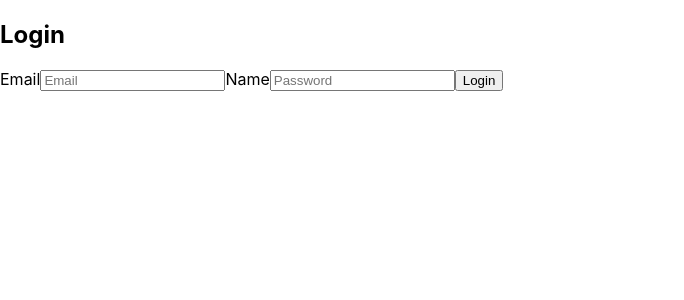
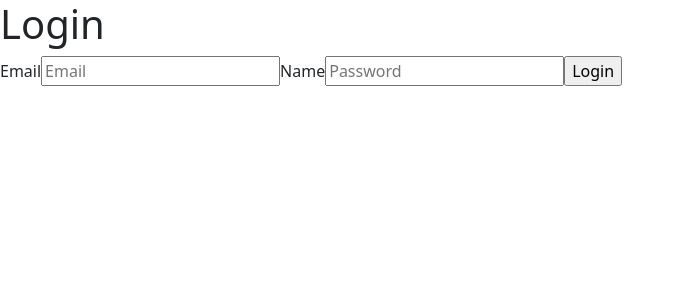
Before and after one commit to Prestine-Cars/prestine-cars-frontend, a React (Create React App) app: page /signin in a window 1280 px wide. Shown: the top 300 px of the page, without its empty margins (0-684 px from the left). Built offline with nearby package versions, Linux system fonts and the light colour scheme.

Commit message:
Install Bootstrap

```diff
--- a/package.json
+++ b/package.json
@@ -10,6 +10,7 @@
     "axios": "^0.27.2",
     "bootstrap": "^5.2.0",
     "react": "^18.2.0",
+    "react-bootstrap": "^2.5.0",
     "react-dom": "^18.2.0",
     "react-loader-spinner": "^5.1.7-beta.1",
     "react-redux": "^8.0.2",
--- a/public/index.html
+++ b/public/index.html
@@ -10,34 +10,18 @@
       content="Web site created using create-react-app"
     />
     <link rel="apple-touch-icon" href="%PUBLIC_URL%/logo192.png" />
-    <!--
-      manifest.json provides metadata used when your web app is installed on a
-      user's mobile device or desktop. See https://developers.google.com/web/fundamentals/web-app-manifest/
-    -->
     <link rel="manifest" href="%PUBLIC_URL%/manifest.json" />
-    <!--
-      Notice the use of %PUBLIC_URL% in the tags above.
-      It will be replaced with the URL of the `public` folder during the build.
-      Only files inside the `public` folder can be referenced from the HTML.
-
-      Unlike "/favicon.ico" or "favicon.ico", "%PUBLIC_URL%/favicon.ico" will
-      work correctly both with client-side routing and a non-root public URL.
-      Learn how to configure a non-root public URL by running `npm run build`.
-    -->
+    <link
+      rel="stylesheet"
+      href="https://cdn.jsdelivr.net/npm/bootstrap@5.2.0-beta1/dist/css/bootstrap.min.css"
+      integrity="sha384-0evHe/X+R7YkIZDRvuzKMRqM+OrBnVFBL6DOitfPri4tjfHxaWutUpFmBp4vmVor"
+      crossorigin="anonymous"
+    />
     <title>React App</title>
   </head>
   <body>
     <noscript>You need to enable JavaScript to run this app.</noscript>
     <div id="root"></div>
-    <!--
-      This HTML file is a template.
-      If you open it directly in the browser, you will see an empty page.
-
-      You can add webfonts, meta tags, or analytics to this file.
-      The build step will place the bundled scripts into the <body> tag.
-
-      To begin the development, run `npm start` or `yarn start`.
-      To create a production bundle, use `npm run build` or `yarn build`.
-    -->
+    <script src="https://cdn.jsdelivr.net/npm/bootstrap@5.2.0/dist/js/bootstrap.bundle.min.js" integrity="sha384-A3rJD856KowSb7dwlZdYEkO39Gagi7vIsF0jrRAoQmDKKtQBHUuLZ9AsSv4jD4Xa" crossorigin="anonymous"></script>
   </body>
 </html>
--- a/src/App.js
+++ b/src/App.js
@@ -5,6 +5,7 @@ import SignUpPage from './pages/SignUpPage';
 import CitiesPage from './pages/CitiesPage';
 
 const App = () => (
+  <section className="vh-100 gradient-custom">
     <BrowserRouter>
       <Routes>
         <Route path="/signin" element={<SignInPage />} />
@@ -12,6 +13,7 @@ const App = () => (
         <Route path="/cities" element={<CitiesPage />} />
       </Routes>
     </BrowserRouter>
+  </section>
 );
 
 export default App;
--- a/src/components/SignInForm.js
+++ b/src/components/SignInForm.js
@@ -29,7 +29,7 @@ const SignInForm = () => {
   };
   return (
     <>
-      <div>
+      <section className="vh-100 gradient-custom">
         <h1>Login</h1>
         <form onSubmit={handleLogin}>
           {Loader && (
@@ -68,7 +68,7 @@ const SignInForm = () => {
           </label>
           <input type="submit" value="Login" />
         </form>
-      </div>
+      </section>
     </>
   );
 };
--- a/src/index.js
+++ b/src/index.js
@@ -5,6 +5,8 @@ import store from './redux/store';
 import './index.css';
 import App from './App';
 import reportWebVitals from './reportWebVitals';
+import 'bootstrap/dist/css/bootstrap.min.css';
+import 'bootstrap/dist/js/bootstrap.bundle.min';
 
 // @ts-ignore
 const root = ReactDOM.createRoot(document.getElementById('root'));
```
Also changed, not shown: 1 other file (tests, documents, lock files or other folders). Lines whose indentation alone changed are shown as unchanged.
